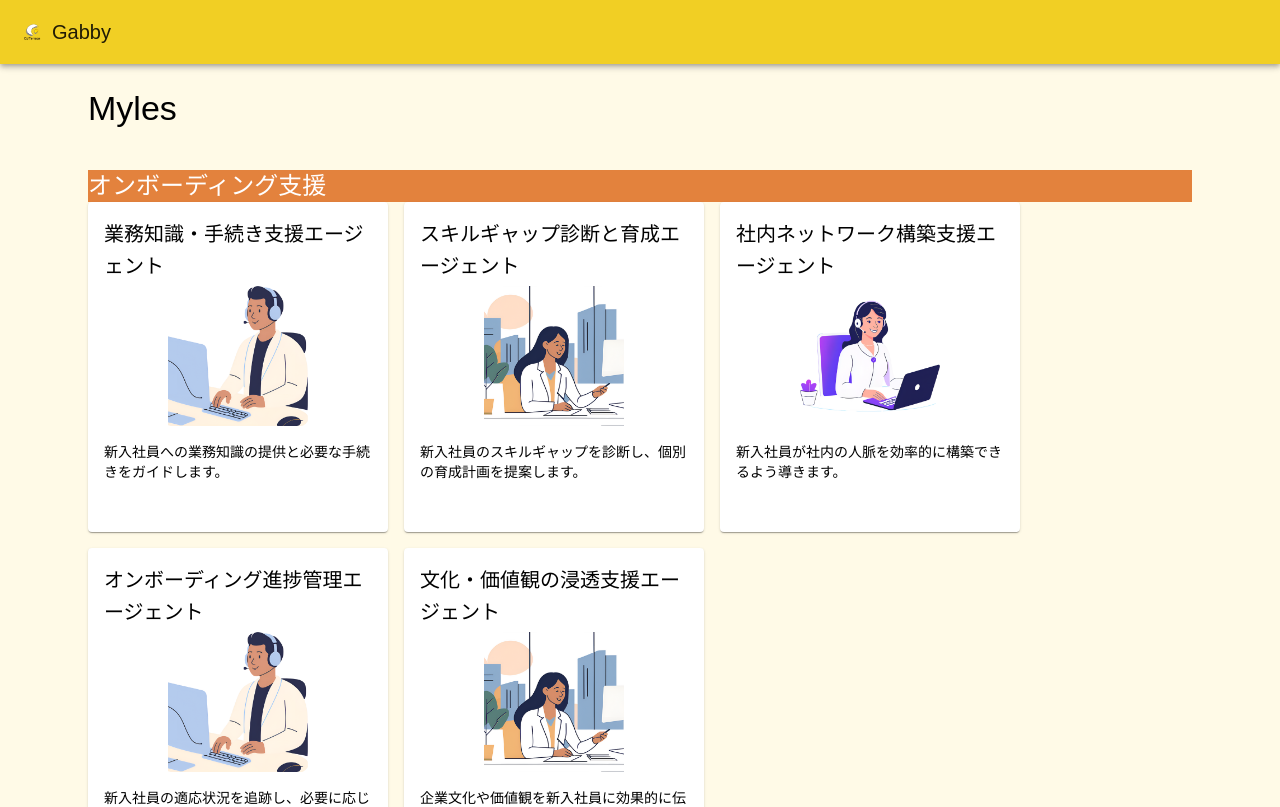
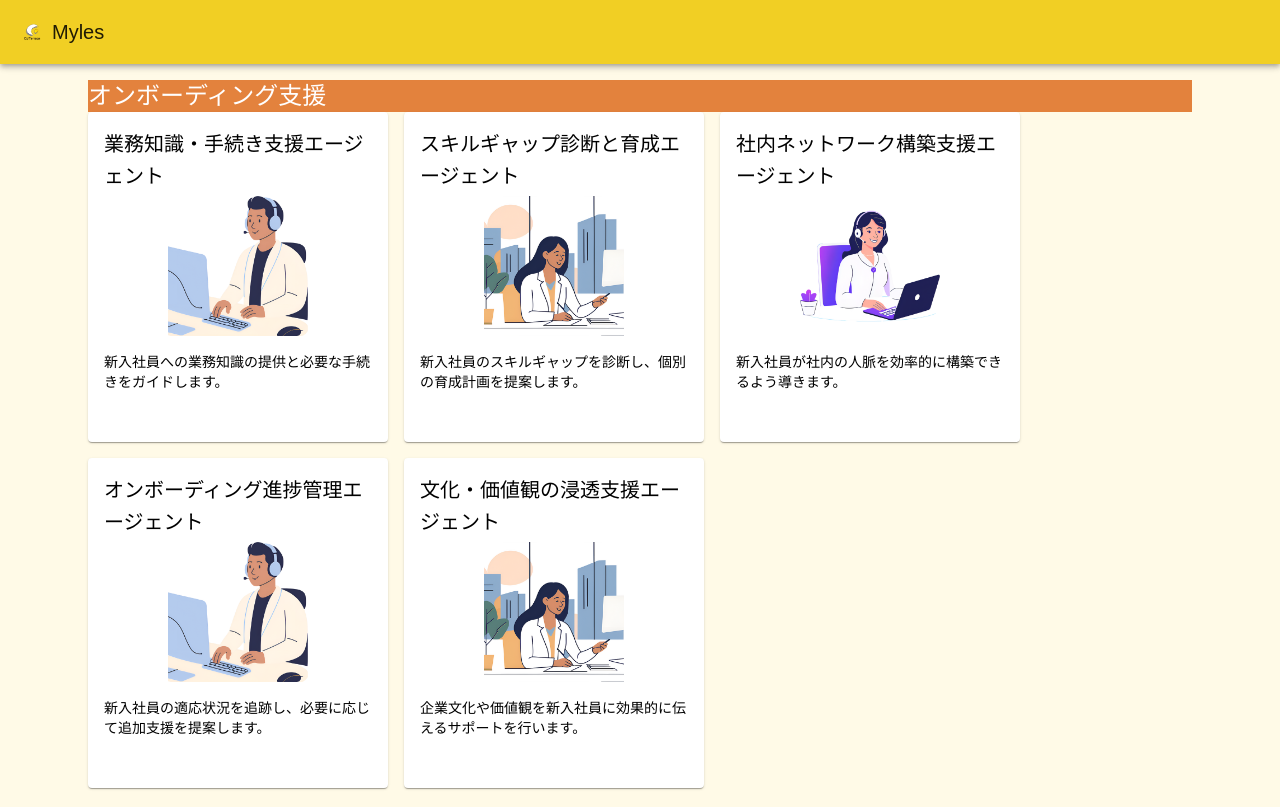
Before and after one commit to K0daimurakami/gabby, a React (Create React App) app: page / in a window 1280 px wide. Shown: the top 807 px of the page. Built offline with nearby package versions, Linux system fonts and the light colour scheme.

Commit message:
feat: 文言を変更

```diff
--- a/src/components/layout/GlobalMenu.tsx
+++ b/src/components/layout/GlobalMenu.tsx
@@ -17,7 +17,7 @@ const GlobalMenu: React.FC = () => {
 
         {/* タイトル */}
         <Typography variant="h6" sx={{ flexGrow: 1 }}>
-          Gabby
+          Myles
         </Typography>
       </Toolbar>
     </AppBar>
--- a/src/pages/home/Home.tsx
+++ b/src/pages/home/Home.tsx
@@ -7,12 +7,7 @@ import AgentCategoryLayout from "../../components/layout/AgentCategoryLayout";
  * エージェントカテゴリーを表示する
  */
 const Home: React.FC = () => {
-  return (
-    <AgentCategoryLayout
-      categories={categoriesData.categories}
-      title="Myles"
-    />
-  );
+  return <AgentCategoryLayout categories={categoriesData.categories} />;
 };
 
 export default Home;
```
